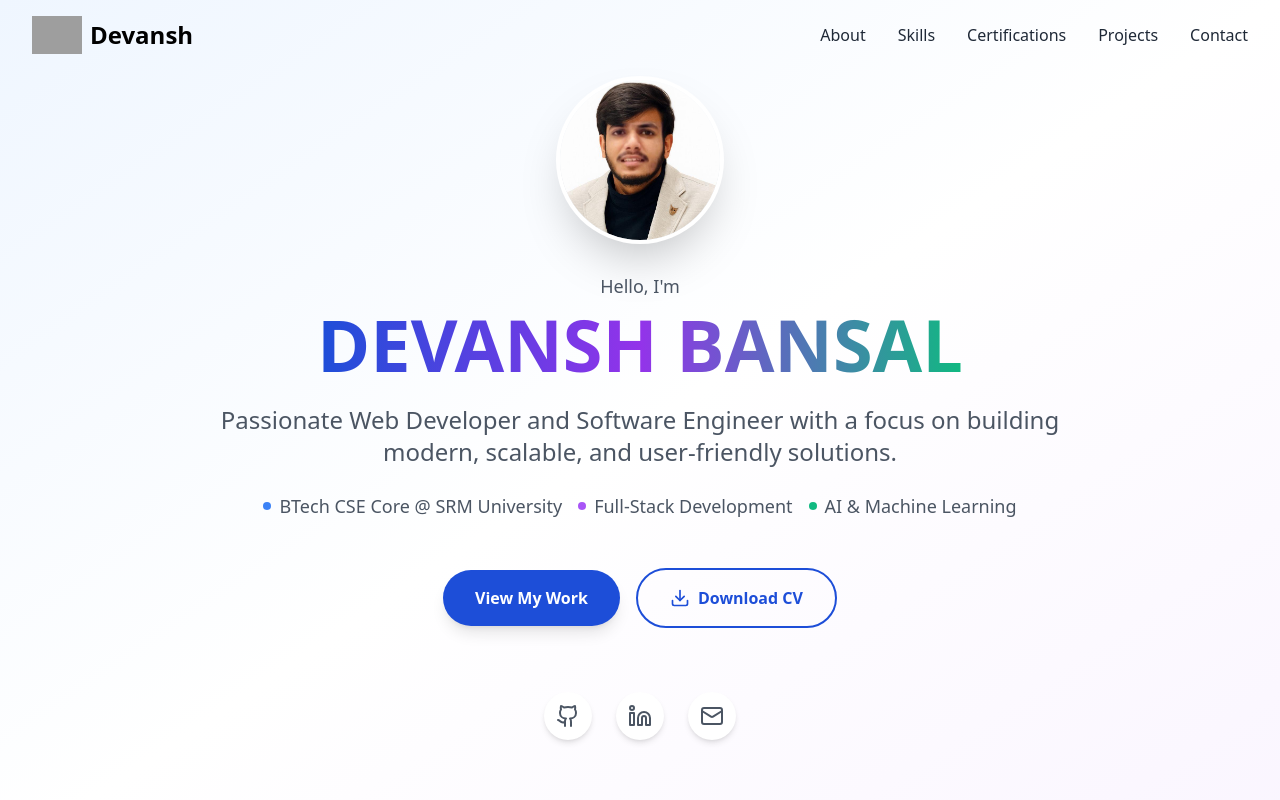
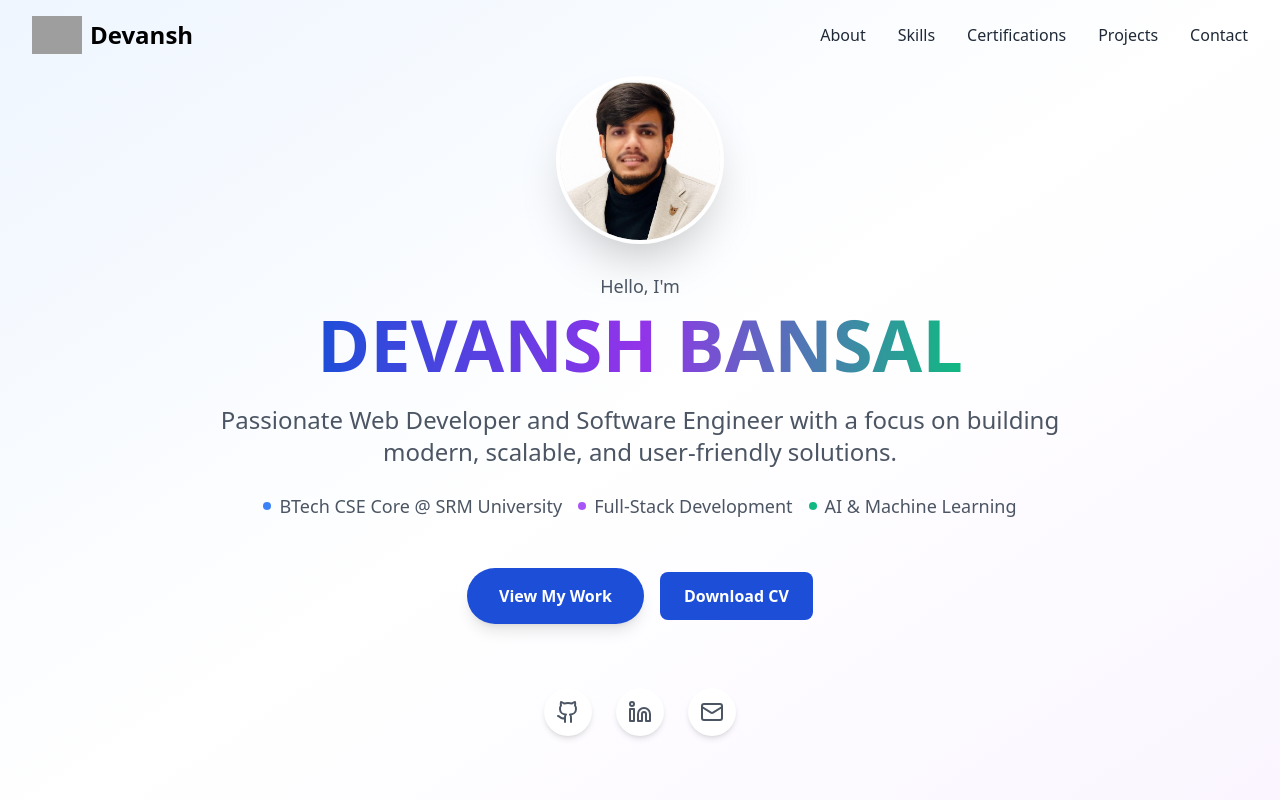
Before and after one commit to dev9923/portfolio, a React (Vite) app: page / in a window 1280 px wide. Shown: the top 800 px of the page. Built offline with nearby package versions, Linux system fonts and the light colour scheme; grey boxes are pictures that could not be loaded.

Commit message:
Updated Hero.tsx

```diff
--- a/src/components/Hero.tsx
+++ b/src/components/Hero.tsx
@@ -61,14 +61,14 @@ const Hero = () => {
             >
               View My Work
             </button>
-            <a
-              href="/mnt/data/Resume (3).pdf"
-              download
-              className="px-8 py-4 border-2 border-blue-700 text-blue-700 rounded-full font-semibold hover:bg-blue-700 hover:text-white transition-all duration-300 flex items-center gap-2"
+           <a
+            href="/mnt/data/Resume (3).pdf"
+            download
+            className="inline-flex items-center gap-2 px-6 py-3 bg-blue-700 text-white font-semibold rounded-lg hover:bg-blue-800 transition-all"
             >
-              <Download size={20} />
-              Download CV
-            </a>
+            Download CV
+          </a>
+
           </div>
 
           {/* Social Links */}
```
